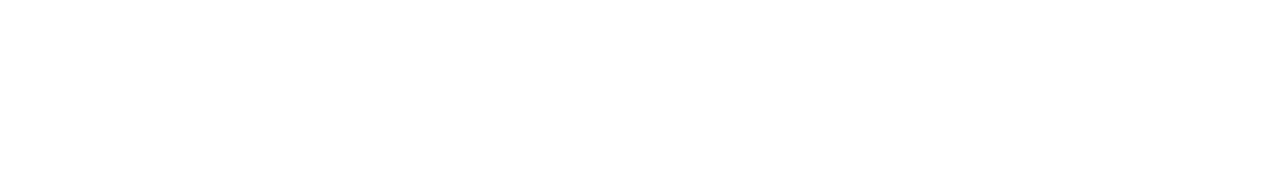
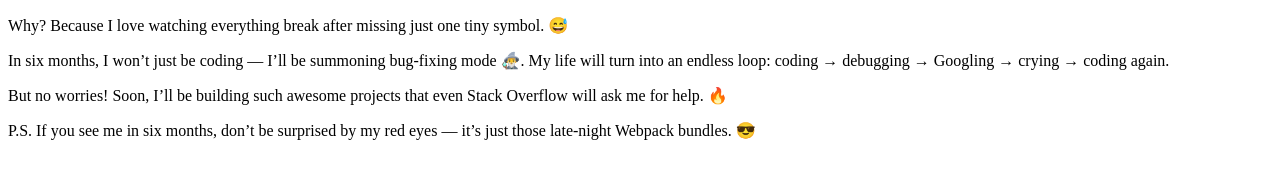
Before and after one commit to AnastasiyaNK/task_vscod, a plain HTML site: page index.html in a window 1280 px wide. Drawn offline with Linux system fonts and the light colour scheme.

Commit message:
added markup with content

```diff
--- a/index.html
+++ b/index.html
@@ -6,6 +6,13 @@
     <title>Document</title>
 </head>
 <body>
+    <section>
+        <title>Hello, world! 🌍 I’ve decided to become a frontend developer.</title>
+        <p>Why? Because I love watching everything break after missing just one tiny symbol. 😅</p>
+         <p>In six months, I won’t just be coding — I’ll be summoning bug-fixing mode 🧙‍♂️. My life will turn into an endless loop: coding → debugging → Googling → crying → coding again.</p>
+          <p>But no worries! Soon, I’ll be building such awesome projects that even Stack Overflow will ask me for help. 🔥</p>
+                   <p>P.S. If you see me in six months, don’t be surprised by my red eyes — it’s just those late-night Webpack bundles. 😎</p>
+    </section>
 
 </body>
 </html>
```
